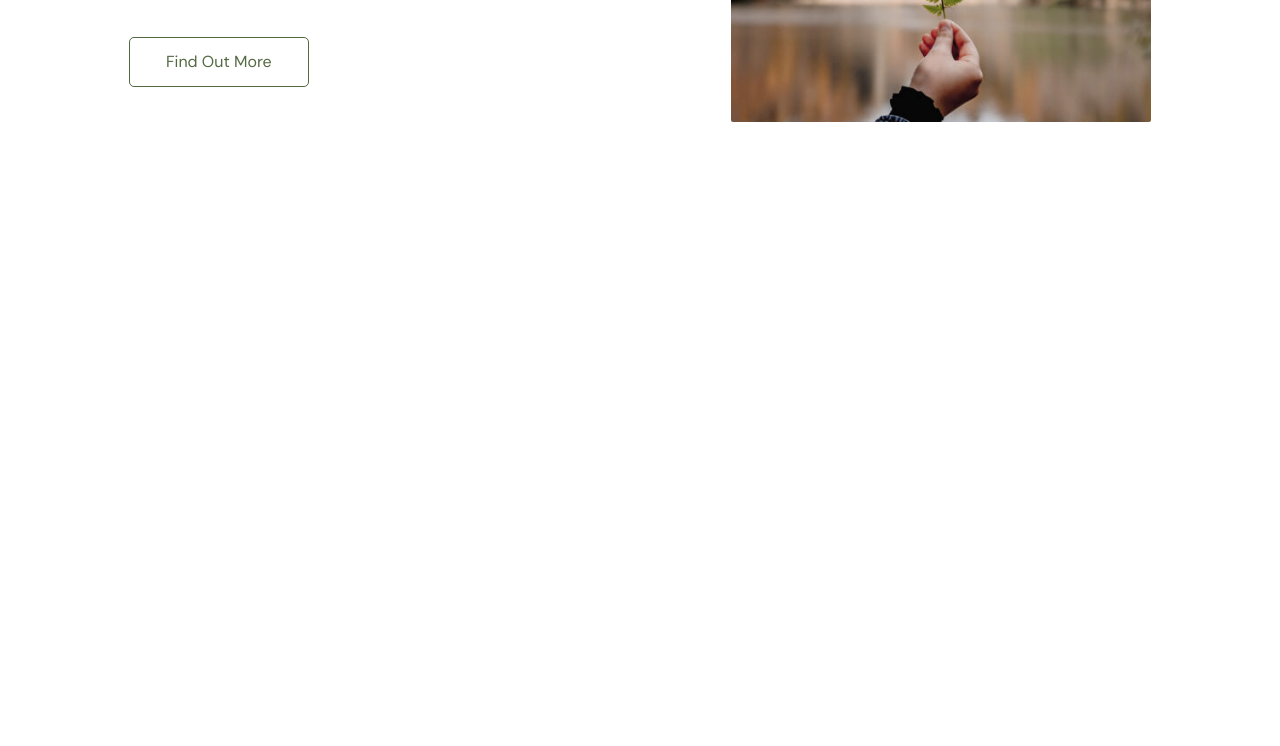
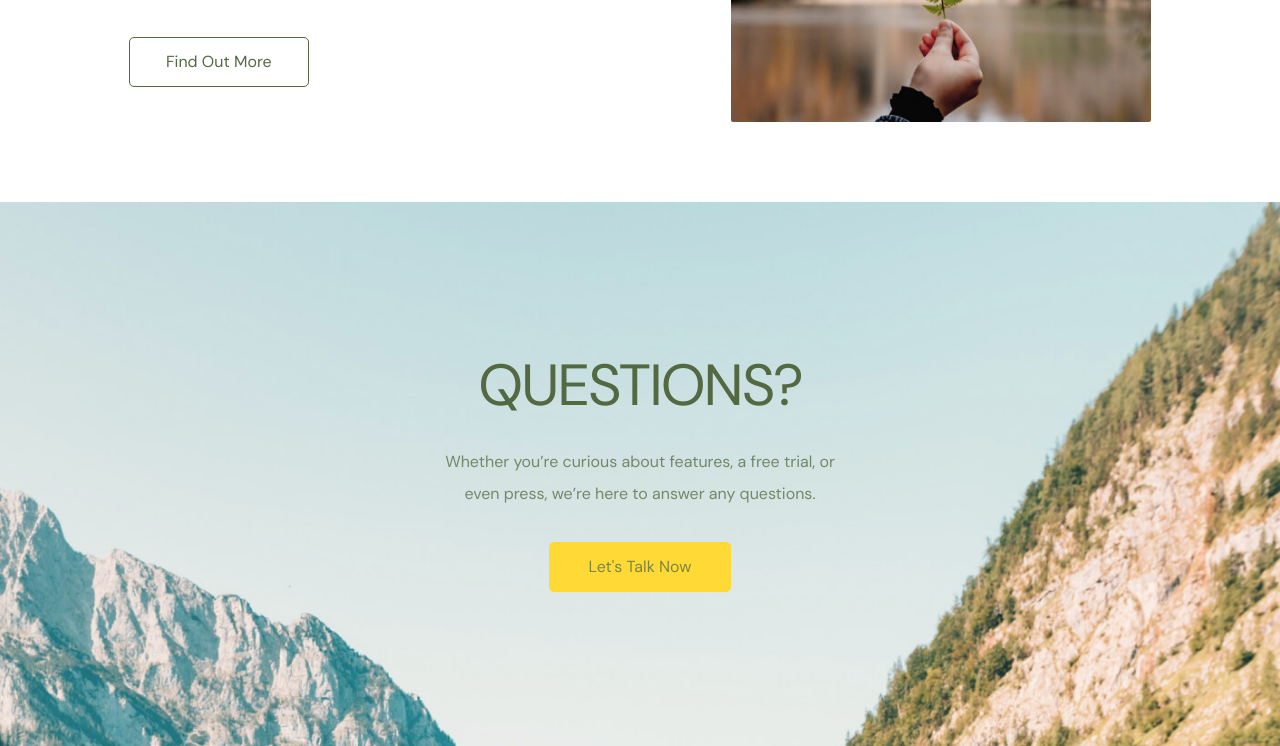
Before and after one commit to Joas-1999/Love-Nature-website-, a plain HTML site: page index.html in a window 1280 px wide. Shown: the part 2561-3307 px from the top of the page. Before the commit the page ends 2763 px from the top, so only its background shows below. Drawn offline with Linux system fonts and the light colour scheme; a web font is replaced by a local one.

Commit message:
commit to 'main'

```diff
--- a/index.html
+++ b/index.html
@@ -76,7 +76,12 @@
         </div>
         <img src="./img/leaf.jpg" alt="Leaf" class="about-img">
     </section>
-
+    <!-- Call to action -->
+    <section class="site-cta">
+        <h2 class="cta-title">Questions?</h2>
+        <p class="cta-text">Whether you’re curious about features, a free trial, or even press, we’re here to answer any questions.</p>
+        <a href="#" class="cta-btn">Let's Talk Now</a>
+    </section>
     <script src="./js/app.js"></script>
 </body>
 </html>
--- a/scss/main.scss
+++ b/scss/main.scss
@@ -270,7 +270,7 @@
     }
 }
 
-//Quote
+// Quote
 .site-quote {
     padding: 5rem 1rem;
     display: flex;
@@ -322,7 +322,7 @@
     }
 }
 
-//About us
+// About us
 .site-about {
     padding: 5rem 1rem;
     display: flex;
@@ -389,3 +389,63 @@
 
     }
 }
+
+// Call to action
+.site-cta {
+    padding: 5rem 1rem;
+    min-height: 48vh;
+    display: flex;
+    flex-direction: column;
+    align-items: center;
+    justify-content: center;
+    background-image: url('../img/footer-hero-big.jpg');
+    background-position: center center;
+    background-repeat: no-repeat;
+    background-size: cover;
+
+    @include breakpoint (laptop) {
+        background-image: none;
+        min-height: 37vh;
+    }
+
+    @include breakpoint (tablet) {
+        min-height: 33vh;
+    }
+
+    .cta-title {
+        font-size: 58px;
+        letter-spacing: -2px;
+        text-transform: uppercase;
+        color: $dark-olive-green;
+
+        @include breakpoint (tablet) {
+            font-size: 42px;
+            letter-spacing: -1.5px;
+        }
+    }
+
+    .cta-text {
+        color: rgba($color: $dark-olive-green, $alpha: 0.75);
+        line-height: 32px;
+        max-width: 420px;
+        text-align: center;
+        margin-top: 2rem;
+    }
+
+    .cta-btn {
+        padding: 17px 40px;
+        background-color: $gold-web-golden;
+        border-radius: $btn-border-radius;
+        color: rgba($color: $dark-olive-green, $alpha: 0.75);
+        margin-top: 2rem;
+        transition: background-color .3s ease;
+
+        @include breakpoint (laptop) {
+            padding: 16px 32px;
+        }
+
+        &:hover {
+            background-color: #dab200;
+        }
+    }
+}
```
Also changed, not shown: css/main.css, 1 other file.
